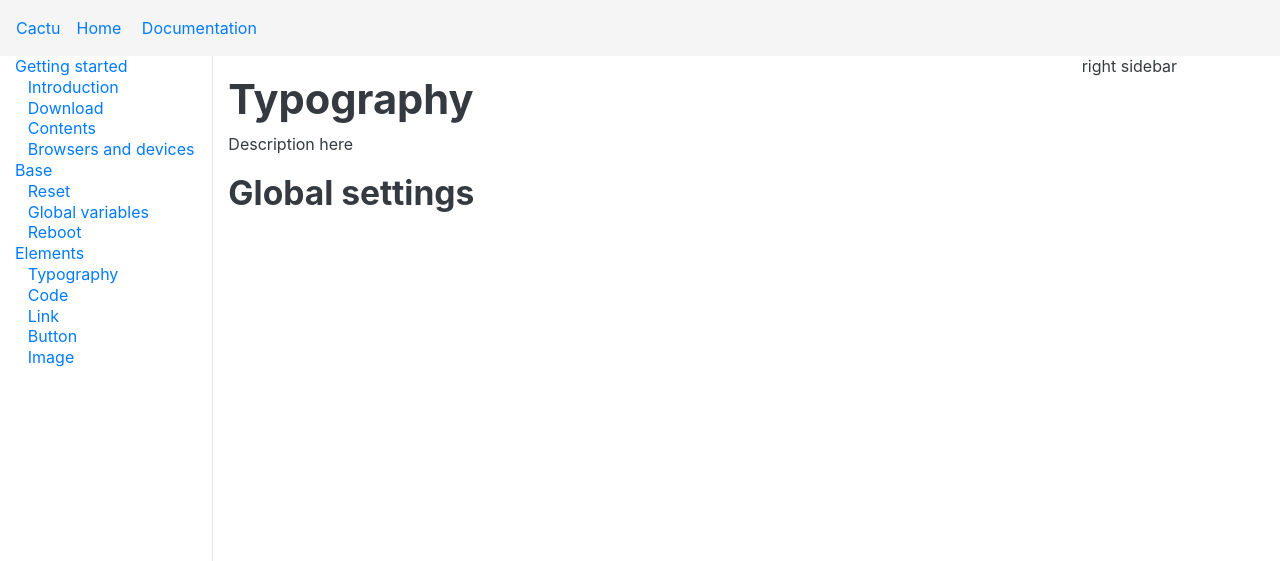
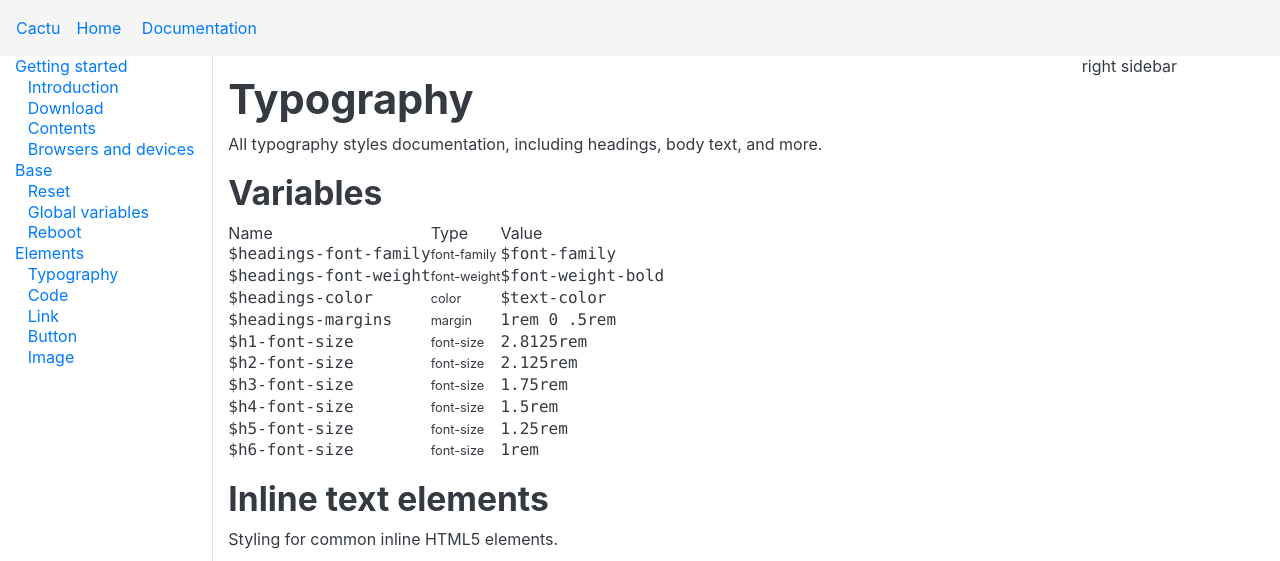
Before and after one commit to mendozagioo/cactu, a Jekyll site: the page built from documentation/elements/typography.md, in a window 1280 px wide and 1400 px high. Shown: the top 561 px of the window. Built offline with Jekyll 4.4.1, drawn with Linux system fonts in a browser that asks for light colours; some of the changed text lies outside the part shown; grey boxes are pictures that could not be loaded.

Commit message:
Changing html to md files

```diff
--- a/documentation/elements/typography.html
+++ /dev/null
@@ -1,10 +0,0 @@
----
-layout: documentation
-title: Typography
-description: Description here
-group: elements
-redirect_from:
-  - /documentation/elements/
----
-
-<h2>Global settings</h2>
--- /dev/null
+++ b/documentation/elements/typography.md
@@ -0,0 +1,114 @@
+---
+layout: documentation
+title: Typography
+description: All typography styles documentation, including headings, body text, and more.
+group: elements
+redirect_from:
+  - /documentation/elements/
+---
+
+
+## Variables
+
+| Name  | Type  | Value |
+| ----- | ----- | ----- |
+| `$headings-font-family` | <small>font-family</small> | `$font-family`      |
+| `$headings-font-weight` | <small>font-weight</small> | `$font-weight-bold` |
+| `$headings-color`   | <small>color</small>  | <span class="small-box" style="background:#343a40"></span> `$text-color`  |
+| `$headings-margins` | <small>margin</small> | `1rem 0 .5rem` |
+| `$h1-font-size` | <small>font-size</small> | `2.8125rem` |
+| `$h2-font-size` | <small>font-size</small> | `2.125rem`  |
+| `$h3-font-size` | <small>font-size</small> | `1.75rem`   |
+| `$h4-font-size` | <small>font-size</small> | `1.5rem`    |
+| `$h5-font-size` | <small>font-size</small> | `1.25rem`   |
+| `$h6-font-size` | <small>font-size</small> | `1rem`      |
+
+
+## Inline text elements
+
+Styling for common inline HTML5 elements.
+
+{% capture example %}
+<p>You can use the mark tag to <mark>highlight</mark> text.</p>
+<p><del>This line of text is meant to be treated as deleted text.</del></p>
+<p><s>This line of text is meant to be treated as no longer accurate.</s></p>
+<p><ins>This line of text is meant to be treated as an addition to the document.</ins></p>
+<p><u>This line of text will render as underlined</u></p>
+<p><small>This line of text is meant to be treated as fine print.</small></p>
+<p><strong>This line rendered as bold text.</strong></p>
+<p><em>This line rendered as italicized text.</em></p>
+<p>H<sub>2</sub>O</p>
+<p>e = mc<sup>2</sup></p>
+{% endcapture %}
+{% include example.html content=example %}
+
+
+## Address
+
+{% capture example %}
+<address>
+  Unknow street,<br>
+  Colima, Colima<br>
+  28010, México
+</address>
+{% endcapture %}
+{% include example.html content=example %}
+
+
+## Abbreviations
+
+{% capture example %}
+<abbr title="Cascading Style Sheets">CSS</abbr>
+{% endcapture %}
+{% include example.html content=example %}
+
+
+## Blockquotes
+
+{% capture example %}
+<blockquote>
+  Lorem ipsum dolor sit amet, consectetur adipiscing elit. Integer posuere erat a ante.
+</blockquote>
+{% endcapture %}
+{% include example.html content=example %}
+
+{% capture example %}
+<blockquote>
+  Lorem ipsum dolor sit amet, consectetur adipiscing elit. Integer posuere erat a ante.
+  <cite>Author name</cite>
+</blockquote>
+{% endcapture %}
+{% include example.html content=example %}
+
+
+## Headings
+
+All HTML headings, `<h1>` through `<h6>`, are available.
+
+{% capture example %}
+<h1>h1. Cactu heading</h1>
+<h2>h2. Cactu heading</h2>
+<h3>h3. Cactu heading</h3>
+<h4>h4. Cactu heading</h4>
+<h5>h5. Cactu heading</h5>
+<h6>h6. Cactu heading</h6>
+{% endcapture %}
+{% include example.html content=example %}
+
+
+## Alignment
+
+Cactu has three different alignment classes: `text-left`, `text-centered` or `text-right`. By default all text always are at left.
+
+{% capture example %}
+<p class="text-centered">Lorem ipsum dolor sit amet, consectetur adipiscing elit.</p>
+{% endcapture %}
+{% include example.html content=example %}
+
+{% capture example %}
+<blockquote class="text-right">
+  Lorem ipsum dolor sit amet, consectetur adipiscing elit. Integer posuere erat a ante.
+  <cite>Author name</cite>
+</blockquote>
+{% endcapture %}
+{% include example.html content=example %}
```
Also changed, not shown: documentation/base/global-variables.md (added, +52 -0 lines), documentation/base/reboot.html (deleted, +0 -8 lines), documentation/base/reboot.md (added, +53 -0 lines), documentation/base/reset.html (deleted, +0 -11 lines), documentation/getting-started/introduction.md (renamed from documentation/getting-started/introduction.html, +3 -4 lines).
